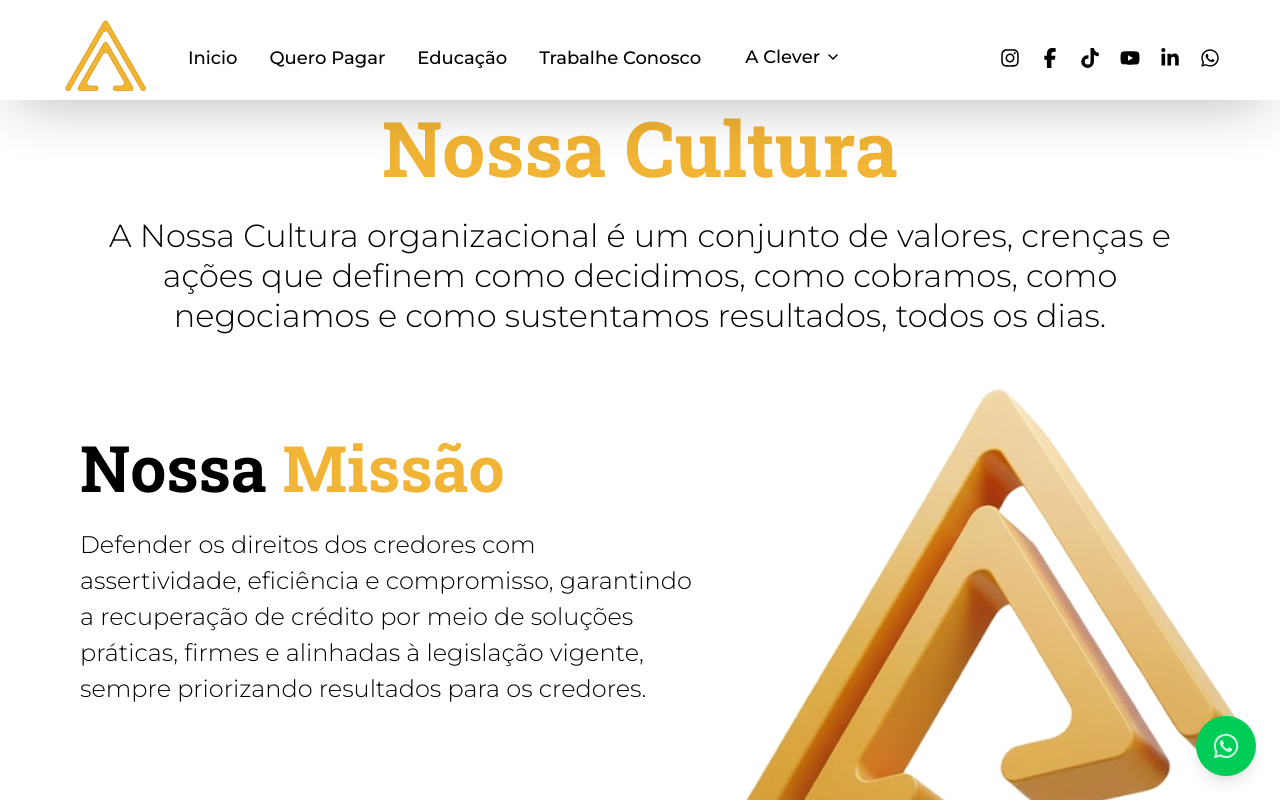
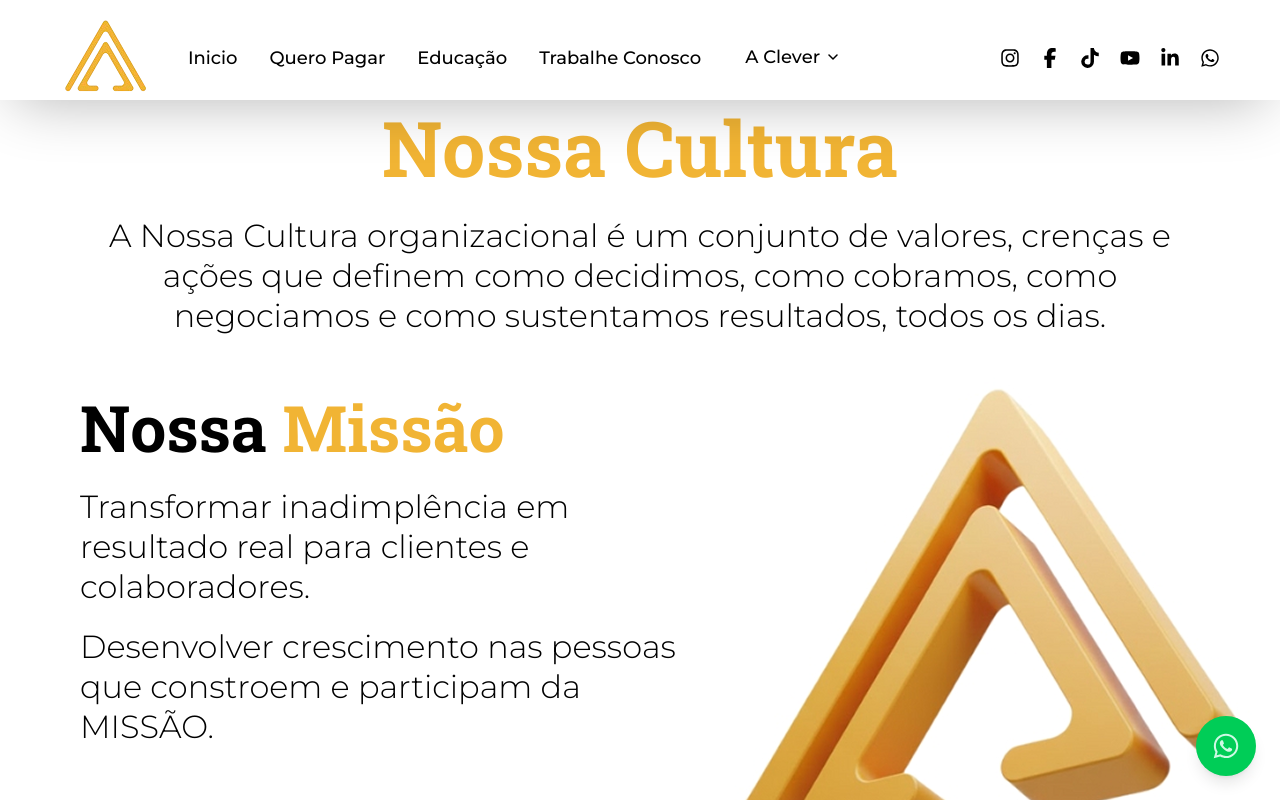
Before and after one commit to Clever-Cobranca/cleverSite2.0, a React (Vite) app in the folder frontend/: page /cultura in a window 1280 px wide. Built offline with nearby package versions, Linux system fonts and the light colour scheme.

Commit message:
Alterando textos da Cultura

```diff
--- a/frontend/index.html
+++ b/frontend/index.html
@@ -9,5 +9,19 @@
   <body>
     <div id="root"></div>
     <script type="module" src="/src/main.jsx"></script>
+    <!-- Google tag (gtag.js) -->
+    <script
+      async
+      src="https://www.googletagmanager.com/gtag/js?id=G-7M1WYZEXES"
+    ></script>
+    <script>
+      window.dataLayer = window.dataLayer || [];
+      function gtag() {
+        dataLayer.push(arguments);
+      }
+      gtag("js", new Date());
+
+      gtag("config", "G-7M1WYZEXES");
+    </script>
   </body>
 </html>
--- a/frontend/src/Pages/Cultura.jsx
+++ b/frontend/src/Pages/Cultura.jsx
@@ -1,12 +1,13 @@
 import Logo3D from "../assets/Logo3D.png";
 import { Header } from "../components/Header/Header";
-import { HiOutlineDocumentCheck } from "react-icons/hi2";
 import { LiaHandHoldingHeartSolid } from "react-icons/lia";
-import { FaRegChartBar, FaRegStar, FaHandshake } from "react-icons/fa";
+import { GoTrophy, GoGraph } from "react-icons/go";
+import { AiOutlineTeam } from "react-icons/ai";
+
 import { LuHandshake } from "react-icons/lu";
 import { BsCurrencyDollar } from "react-icons/bs";
 import { FiUserPlus } from "react-icons/fi";
-import { PiBank } from "react-icons/pi";
+import { PiBank, PiHandHeartBold } from "react-icons/pi";
 import { Footer } from "../components/Footer/Footer";
 import ButtonWhats from "../components/ButtonWhats";
 import ScrollReveal from "../components/scrollView";
@@ -16,12 +17,12 @@ export default function Cultura() {
     {
       title: "Foco em Resultados",
       text: "Cada ação do colaborador deve ter um propósito claro: gerar recuperação efetiva ao credor. Todas as atividades devem ser executadas com objetividade, prioridade no que realmente entrega resultado e comprometimento total com a solução da inadimplência.",
-      icone: <FaRegStar size={30} color="#F1B434" />,
+      icone: <GoTrophy size={30} color="#F1B434" />,
     },
     {
       title: "Ética e Transparência",
       text: "Todas nossas ações, desde a negociação até a interação entre colaboradores, devem ser claras, íntegras e verdadeiras. Não há espaço para omissões ou informações falsas. O credor deve ter ciência do que está sendo feito em todas as etapas.",
-      icone: <HiOutlineDocumentCheck size={30} color="#F1B434" />,
+      icone: <PiHandHeartBold size={30} color="#F1B434" />,
     },
     {
       title: "Compromisso",
@@ -36,7 +37,7 @@ export default function Cultura() {
     {
       title: "Desenvolvimento Contínuo",
       text: "Promovemos a evolução constante de métodos, pessoas e tecnologia. Investimos em capacitação para aumentar a eficiência da recuperação de crédito, valorizando colaboradores que demonstram comprometimento, aprendizado contínuo e vontade real de evoluir.",
-      icone: <FaRegChartBar size={30} color="#F1B434" />,
+      icone: <GoGraph size={30} color="#F1B434" />,
     },
     {
       title: "Responsabilidade Financeira",
@@ -46,7 +47,7 @@ export default function Cultura() {
     {
       title: "Trabalho em Equipe",
       text: "Colaboração entre setores para garantir que as metas sejam atingidas.",
-      icone: <FiUserPlus size={30} color="#F1B434" />,
+      icone: <AiOutlineTeam size={30} color="#F1B434" />,
     },
     {
       title: "Legalidade",
@@ -76,11 +77,13 @@ export default function Cultura() {
               <h2 className="text-[clamp(2.8rem,5vw,6rem)]/tight max-sm:text-center font-bold font-family-roboto-slab">
                 Nossa <span className="text-[#F1B434]">Missão</span>
               </h2>
-              <p className="text-[clamp(0.8rem,3vw,1.5rem)] max-w-[900px] text-wrap font-light">
-                Defender os direitos dos credores com assertividade, eficiência
-                e compromisso, garantindo a recuperação de crédito por meio de
-                soluções práticas, firmes e alinhadas à legislação vigente,
-                sempre priorizando resultados para os credores.
+              <p className="text-[clamp(1.2rem,4vw,2rem)]/tight max-w-[900px] text-wrap font-light">
+                Transformar inadimplência em resultado real para clientes e
+                colaboradores.
+              </p>
+              <p className="text-[clamp(1.2rem,4vw,2rem)]/tight max-w-[900px] text-wrap font-light">
+                Desenvolver crescimento nas pessoas que constroem e participam
+                da MISSÃO.
               </p>
             </div>
 
```
